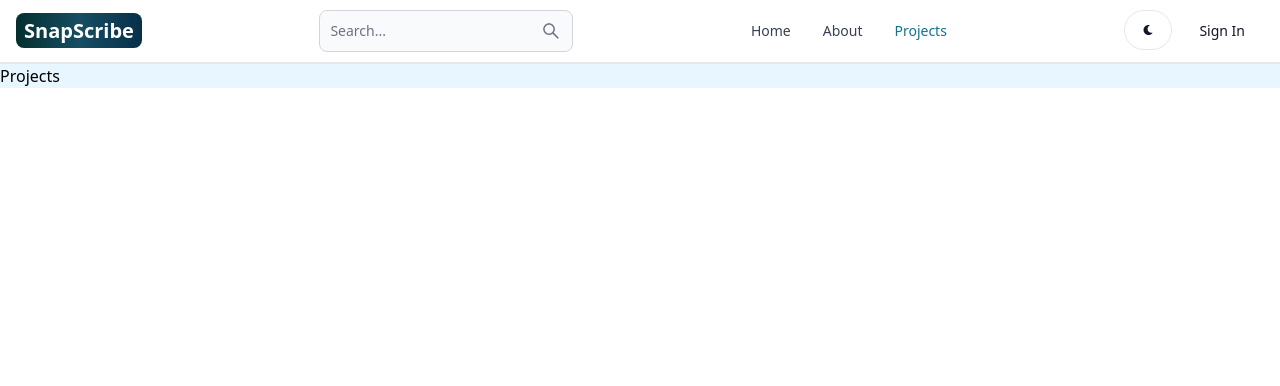
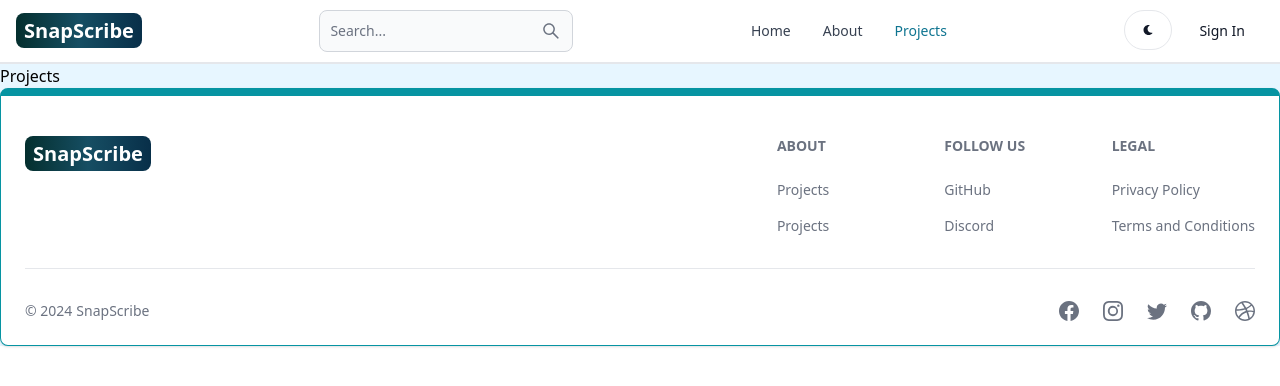
Before and after one commit to Simran903/Blog, a React (Vite) app in the folder client/: page /projects in a window 1280 px wide. Shown: the top 386 px of the page. Built offline with nearby package versions, Linux system fonts and the light colour scheme.

Commit message:
created footer component

```diff
--- a/client/src/App.jsx
+++ b/client/src/App.jsx
@@ -6,6 +6,7 @@
 import Dashboard from './pages/Dashboard'
 import Projects from './pages/Projects'
 import Header from './components/Header'
+import Footer from './components/Footer'
 
 
 const App = () => {
@@ -20,6 +21,7 @@
       <Route path='/dashboard' element={ <Dashboard /> }></Route>
       <Route path='/projects' element={ <Projects /> }></Route>
     </Routes>
+    <Footer />
     </BrowserRouter>
   )
 }
--- /dev/null
+++ b/client/src/components/Footer.jsx
@@ -0,0 +1,75 @@
+import React from 'react'
+import { Footer } from 'flowbite-react'
+import { Link } from 'react-router-dom'
+import {BsDribbble, BsFacebook, BsGithub, BsInstagram, BsTwitter} from 'react-icons/bs'
+
+const FooterCom = () => {
+    return (
+        <Footer container className='border border-t-8 border-teal-500'>
+            <div className="w-full max-w-7xl mx-auto">
+                <div className="grid w-full justify-between sm:flex md:grid-cols-1">
+                    <div className="mt-5 ">
+                        <Link
+                            to="/"
+                            className="self-center whitespace-nowrap text-lg sm:text-xl font-semibold dark:text-whit text-white"
+                        >
+                            <span className="px-2 py-1 bg-gradient-to-r from-teal-950 via-cyan-900 to-sky-950 rounded-lg">
+                                SnapScribe
+                            </span>
+                        </Link>
+                    </div>
+                    <div className="grid grid-cols-2 gap-8 mt-4 sm:grid-cols-3 sm:gap-6">
+
+                        <div>
+                        <Footer.Title title='About' />
+                        <Footer.LinkGroup col>
+                            <Footer.Link href='https://www.google.com' target='_blank' rel='noopener noreferrer' >
+                                Projects
+                            </Footer.Link>
+                            <Footer.Link href='https://www.google.com' target='_blank' rel='noopener noreferrer' >
+                                Projects
+                            </Footer.Link>
+                        </Footer.LinkGroup>
+                        </div>
+                        <div>
+                        <Footer.Title title='Follow Us' />
+                        <Footer.LinkGroup col>
+                            <Footer.Link href='https://www.github.com' target='_blank' rel='noopener noreferrer' >
+                                GitHub
+                            </Footer.Link>
+                            <Footer.Link href='https://www.discord.com' target='_blank' rel='noopener noreferrer' >
+                                Discord
+                            </Footer.Link>
+                        </Footer.LinkGroup>
+                        </div>
+                        <div>
+                        <Footer.Title title='Legal' />
+                        <Footer.LinkGroup col>
+                            <Footer.Link href='#' >
+                                Privacy Policy
+                            </Footer.Link>
+                            <Footer.Link href='#' >
+                                Terms and Conditions
+                            </Footer.Link>
+                        </Footer.LinkGroup>
+                        </div>
+                    </div>
+                </div>
+                <Footer.Divider />
+                <div className='w-full sm:flex sm:items-center sm:justify-between
+                '>
+                    <Footer.Copyright href='#' by='SnapScribe' year={new Date().getFullYear()}/>
+                    <div className="flex gap-6 sm:mt-0 mt-4 sm:justify-center">
+                        <Footer.Icon href='#' icon={BsFacebook} />
+                        <Footer.Icon href='#' icon={BsInstagram} />
+                        <Footer.Icon href='#' icon={BsTwitter} />
+                        <Footer.Icon href='#' icon={BsGithub} />
+                        <Footer.Icon href='#' icon={BsDribbble} />
+                    </div>
+                </div>
+            </div>
+        </Footer>
+    )
+}
+
+export default FooterCom
```
